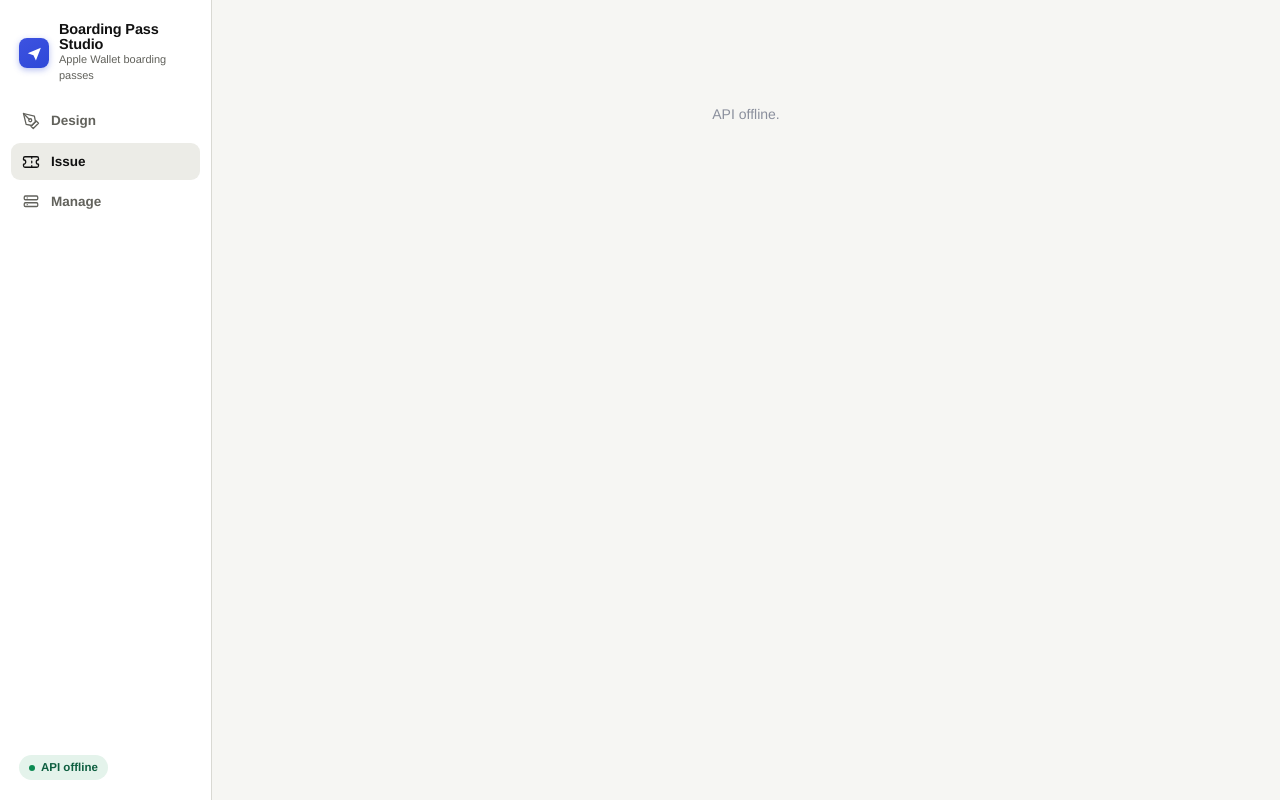
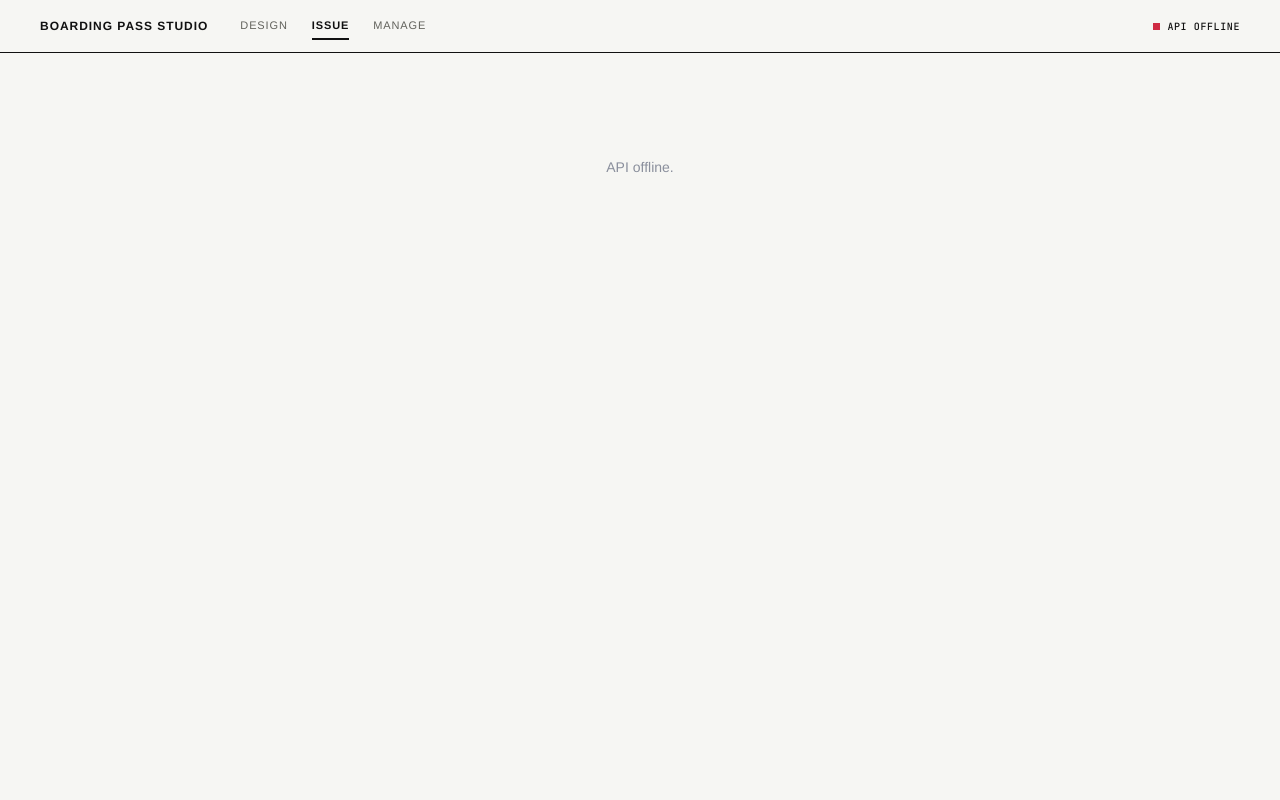
Before and after one commit to angeloslvrs/wallet-designer, a website built with Vite: page apps/designer/index.html in a window 1280 px wide. Built offline with nearby package versions, Linux system fonts and the light colour scheme; files whose address does not match are found by name; what bwip-js would draw is missing.

Commit message:
feat(designer): masthead top bar replaces sidebar
Spec §4: wordmark + uppercase text nav (active = 700 + 2px black
underline) + mono cert badge with 7px status square, 1px #111 bottom
rule. Wraps to two rows below 760px with 44px nav targets. Brand logo
and nav icons deleted — text-first chrome.

Claude-Session: https://claude.ai/code/session_01KnxQoMAefsEkhuXvNGfZi1

```diff
--- a/apps/designer/index.html
+++ b/apps/designer/index.html
@@ -11,32 +11,15 @@
   </head>
   <body>
     <div id="app-shell">
-      <aside id="sidebar">
-        <div class="wpd-brand">
-          <div class="wpd-brand-logo">
-            <svg width="17" height="17" viewBox="0 0 24 24" fill="none"><path d="M2.5 11.5 21 4 14 22l-3.5-7.5L2.5 11.5Z" fill="#fff"/></svg>
-          </div>
-          <div class="wpd-brand-text">
-            <div class="wpd-brand-name">Boarding Pass Studio</div>
-            <div class="wpd-brand-sub">Apple Wallet boarding passes</div>
-          </div>
-        </div>
+      <header id="masthead">
+        <div class="wpd-masthead-brand">Boarding Pass Studio</div>
         <nav id="view-tabs">
-          <button data-view="designer">
-            <svg width="18" height="18" viewBox="0 0 24 24" fill="none" stroke="currentColor" stroke-width="1.7" stroke-linecap="round" stroke-linejoin="round"><path d="m12 19 7-7 3 3-7 7-3-3Z"/><path d="m18 13-1.5-7.5L2 2l3.5 14.5L13 18l5-5Z"/><path d="m2 2 7.586 7.586"/><circle cx="11" cy="11" r="2"/></svg>
-            <span>Design</span>
-          </button>
-          <button data-view="issue" class="active">
-            <svg width="18" height="18" viewBox="0 0 24 24" fill="none" stroke="currentColor" stroke-width="1.7" stroke-linecap="round" stroke-linejoin="round"><path d="M2 9V7a2 2 0 0 1 2-2h16a2 2 0 0 1 2 2v2a2 2 0 0 0 0 6v2a2 2 0 0 1-2 2H4a2 2 0 0 1-2-2v-2a2 2 0 0 0 0-6Z"/><path d="M13 5v2M13 17v2M13 11v2"/></svg>
-            <span>Issue</span>
-          </button>
-          <button data-view="manage">
-            <svg width="18" height="18" viewBox="0 0 24 24" fill="none" stroke="currentColor" stroke-width="1.7" stroke-linecap="round" stroke-linejoin="round"><rect x="3" y="4" width="18" height="5" rx="1.5"/><rect x="3" y="13" width="18" height="5" rx="1.5"/><path d="M7 6.5h.01M7 15.5h.01"/></svg>
-            <span>Manage</span>
-          </button>
+          <button data-view="designer">Design</button>
+          <button data-view="issue" class="active">Issue</button>
+          <button data-view="manage">Manage</button>
         </nav>
-        <div class="wpd-profile"><span id="profile-badge">…</span></div>
-      </aside>
+        <span id="profile-badge">…</span>
+      </header>
 
       <div id="app-main">
         <main hidden>
--- a/apps/designer/src/main.js
+++ b/apps/designer/src/main.js
@@ -8,11 +8,14 @@ import { wireBuildButton } from "./build.js";
 // so a first paint on the Designer view doesn't pay for the issue/scanner deps.
 
 async function showProfile() {
+  const badge = document.getElementById("profile-badge");
   try {
     const r = await fetch("/api/profile").then(r => r.json());
-    document.getElementById("profile-badge").textContent = `profile: ${r.profile}`;
+    badge.textContent = r.profile === "prod" ? "PROD CERT" : "DEV CERT";
+    badge.classList.remove("is-err");
   } catch {
-    document.getElementById("profile-badge").textContent = "API offline";
+    badge.textContent = "API OFFLINE";
+    badge.classList.add("is-err");
   }
 }
 
--- a/apps/designer/src/styles.css
+++ b/apps/designer/src/styles.css
@@ -2,25 +2,21 @@
 html, body { margin: 0; padding: 0; height: 100%; }
 body { font: 14px/1.45 var(--wpd-font); color: var(--wpd-ink); background: var(--wpd-bg); -webkit-font-smoothing: antialiased; }
 
-/* ===== App shell: sidebar + main (collapses to a topbar < 760px) ===== */
-#app-shell { display: flex; height: 100vh; overflow: hidden; }
-#sidebar { flex: none; width: 212px; display: flex; flex-direction: column; background: #fff; border-right: 1px solid var(--wpd-border); padding: 16px 11px; }
+/* ===== App shell: masthead top bar + main (wraps to two rows < 760px) ===== */
+#app-shell { display: flex; flex-direction: column; height: 100vh; overflow: hidden; }
+#masthead { display: flex; align-items: center; gap: 32px; padding: 14px 40px 12px; border-bottom: 1px solid var(--wpd-rule); background: var(--wpd-bg); }
 #app-main { flex: 1; min-width: 0; overflow-y: auto; background: var(--wpd-bg); }
 
-.wpd-brand { display: flex; align-items: center; gap: 10px; padding: 6px 8px 18px; }
-.wpd-brand-logo { width: 30px; height: 30px; border-radius: 8px; background: linear-gradient(150deg,#3D52E0,#2E48D8); display: flex; align-items: center; justify-content: center; box-shadow: 0 2px 6px rgba(46,72,216,.35); flex: none; }
-.wpd-brand-name { font-size: 14.5px; font-weight: 700; letter-spacing: -.01em; line-height: 1.05; }
-.wpd-brand-sub { font-size: 11px; color: var(--wpd-muted-2); font-weight: 500; }
+.wpd-masthead-brand { font-size: 12px; font-weight: 700; letter-spacing: .08em; text-transform: uppercase; white-space: nowrap; }
 
-#view-tabs { display: flex; flex-direction: column; gap: 3px; }
-#view-tabs button { display: flex; align-items: center; gap: 11px; width: 100%; padding: 9px 11px; border-radius: 9px; border: none; cursor: pointer; font: inherit; font-size: 13.5px; font-weight: 600; text-align: left; background: none; color: var(--wpd-nav); }
-#view-tabs button:hover { background: #F2F3F7; }
-#view-tabs button.active { background: var(--wpd-tint); color: var(--wpd-primary); }
-#view-tabs button svg { flex: none; }
+#view-tabs { display: flex; gap: 24px; }
+#view-tabs button { border: none; background: none; cursor: pointer; font: inherit; font-size: 11px; font-weight: 500; letter-spacing: .08em; text-transform: uppercase; color: var(--wpd-muted); padding: 4px 0 6px; }
+#view-tabs button:hover { color: var(--wpd-ink); }
+#view-tabs button.active { color: var(--wpd-ink); font-weight: 700; box-shadow: inset 0 -2px 0 var(--wpd-rule); }
 
-.wpd-profile { margin-top: auto; padding: 10px 8px 4px; }
-#profile-badge { display: inline-flex; align-items: center; gap: 6px; font-size: 11.5px; font-weight: 600; color: #0E5F40; background: #E4F3EB; padding: 4px 10px; border-radius: 999px; }
-#profile-badge::before { content: ""; width: 6px; height: 6px; border-radius: 50%; background: var(--wpd-ok-dot); }
+#profile-badge { margin-left: auto; display: inline-flex; align-items: center; gap: 7px; font-family: var(--wpd-mono); font-size: 10px; font-weight: 500; letter-spacing: .06em; text-transform: uppercase; color: var(--wpd-ink); white-space: nowrap; }
+#profile-badge::before { content: ""; width: 7px; height: 7px; background: var(--wpd-ok); flex: none; }
+#profile-badge.is-err::before { background: var(--wpd-err); }
 
 /* ===== Designer (Design view): editor column + live preview column ===== */
 main { display: grid; grid-template-columns: minmax(340px, 1fr) minmax(360px, 1.05fr); height: 100%; }
@@ -49,14 +45,13 @@ main[hidden], #manage-pane[hidden], #issue-pane[hidden] { display: none !importa
   main { grid-template-columns: 1fr; height: auto; }
   #form-pane { border-right: none; }
 }
+/* Masthead wraps to two rows (brand + badge / nav) below 760px — same rules. */
 @media (max-width: 760px) {
-  #app-shell { flex-direction: column; }
-  #sidebar { width: auto; flex-direction: row; align-items: center; gap: 8px; padding: 8px 12px; border-right: none; border-bottom: 1px solid var(--wpd-border); }
-  .wpd-brand { padding: 0 6px 0 2px; }
-  .wpd-brand-sub { display: none; }
-  #view-tabs { flex-direction: row; gap: 4px; flex: 1; }
-  #view-tabs button { width: auto; padding: 8px 12px; }
-  .wpd-profile { margin-top: 0; padding: 0; }
+  #masthead { flex-wrap: wrap; gap: 0 24px; padding: 12px 16px 0; }
+  .wpd-masthead-brand { order: 1; }
+  #profile-badge { order: 2; }
+  #view-tabs { order: 3; width: 100%; gap: 24px; margin-top: 4px; }
+  #view-tabs button { min-height: 44px; }
 }
 
 /* ---- Manage dashboard ---- */
```
